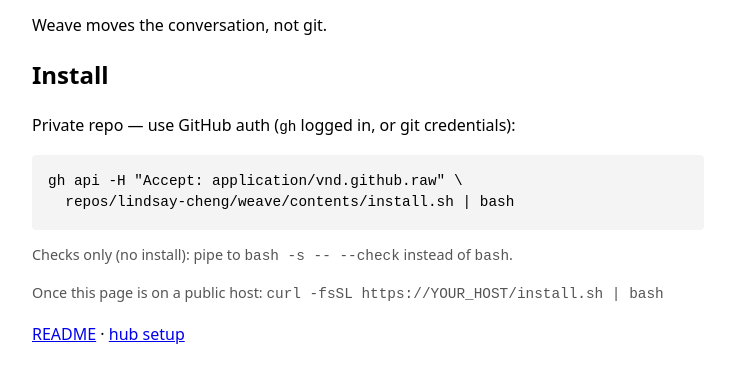
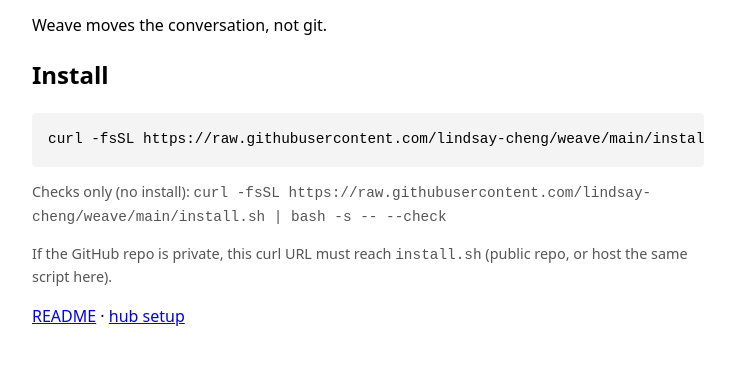
Before and after one commit to lindsay-cheng/ferry, a plain HTML site: page index.html in a window 1280 px wide. Shown: the part 111-492 px from the top of the page, without its empty margins (272-1007 px from the left). Drawn offline with Linux system fonts and the light colour scheme.

Commit message:
Replace the gh install one-liner with curl
The landing page and README told people to pipe `gh api` into bash
because the GitHub repo is private. That is not the curl | bash
install we said we would ship.

Both files now use:

  curl -fsSL https://raw.githubusercontent.com/lindsay-cheng/weave/main/install.sh | bash

README also puts back the problem, solution, hub, commands, and
handoff sections from the source README, without merge, Cerebras,
or Supabase.

```diff
--- a/index.html
+++ b/index.html
@@ -18,13 +18,11 @@
   <p>Weave moves the conversation, not git.</p>
 
   <h2>Install</h2>
-  <p>Private repo — use GitHub auth (<code>gh</code> logged in, or git credentials):</p>
-  <pre><code>gh api -H "Accept: application/vnd.github.raw" \
-  repos/lindsay-cheng/weave/contents/install.sh | bash</code></pre>
+  <pre><code>curl -fsSL https://raw.githubusercontent.com/lindsay-cheng/weave/main/install.sh | bash</code></pre>
 
-  <p class="note">Checks only (no install): pipe to <code>bash -s -- --check</code> instead of <code>bash</code>.</p>
+  <p class="note">Checks only (no install): <code>curl -fsSL https://raw.githubusercontent.com/lindsay-cheng/weave/main/install.sh | bash -s -- --check</code></p>
 
-  <p class="note">Once this page is on a public host: <code>curl -fsSL https://YOUR_HOST/install.sh | bash</code></p>
+  <p class="note">If the GitHub repo is private, this curl URL must reach <code>install.sh</code> (public repo, or host the same script here).</p>
 
   <p><a href="https://github.com/lindsay-cheng/weave">README</a> · <a href="https://github.com/lindsay-cheng/weave/blob/main/HUB.md">hub setup</a></p>
 </body>
```
Also changed, not shown: 1 other file.
